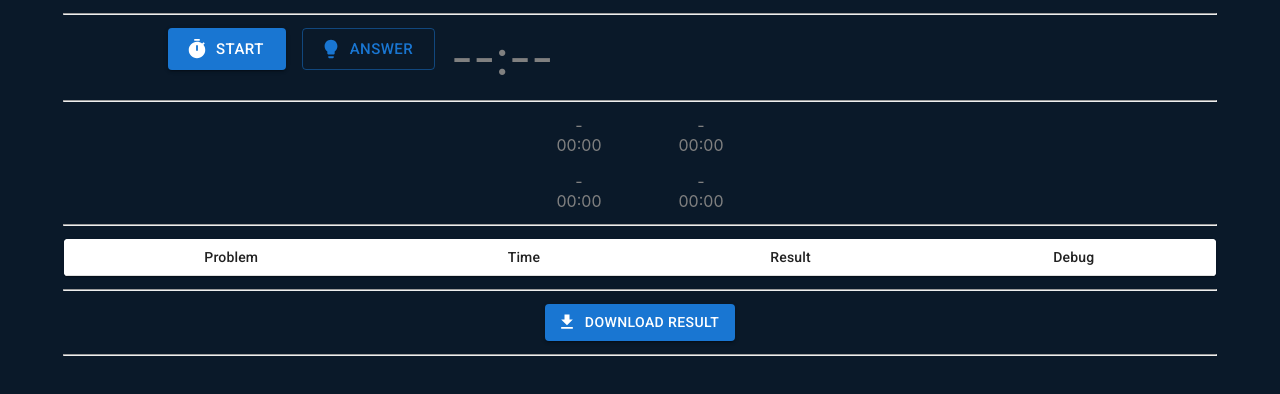
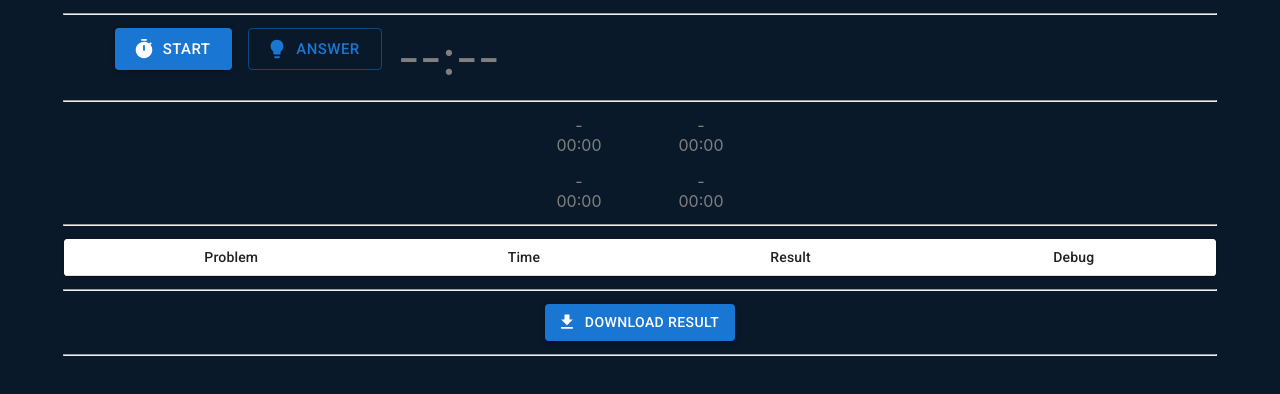
Before and after one commit to warabico/TsumeShogiTimer, a React (Create React App) app in the folder timer/: page / in a window 1280 px wide. Shown: the top 394 px of the page. Built offline with nearby package versions, Linux system fonts and the light colour scheme.

Commit message:
Design adjust

```diff
--- a/timer/src/components/components/TimerComponent.tsx
+++ b/timer/src/components/components/TimerComponent.tsx
@@ -78,8 +78,8 @@ const TimerComponent = (props: TimeComponentPropsType) => {
 
     return (
         <>
-            <Grid container spacing={2} width="90%">
-                <Grid xs={10} xsOffset={1}>
+            <Grid container spacing={2} width="100%">
+                <Grid xs={10} xsOffset={1} >
                     <Grid container spacing={2} width="100%">
                         <Grid xs={6}>
                             <Button
```
Also changed, not shown: 8 other files (tests, documents, lock files or other folders).
